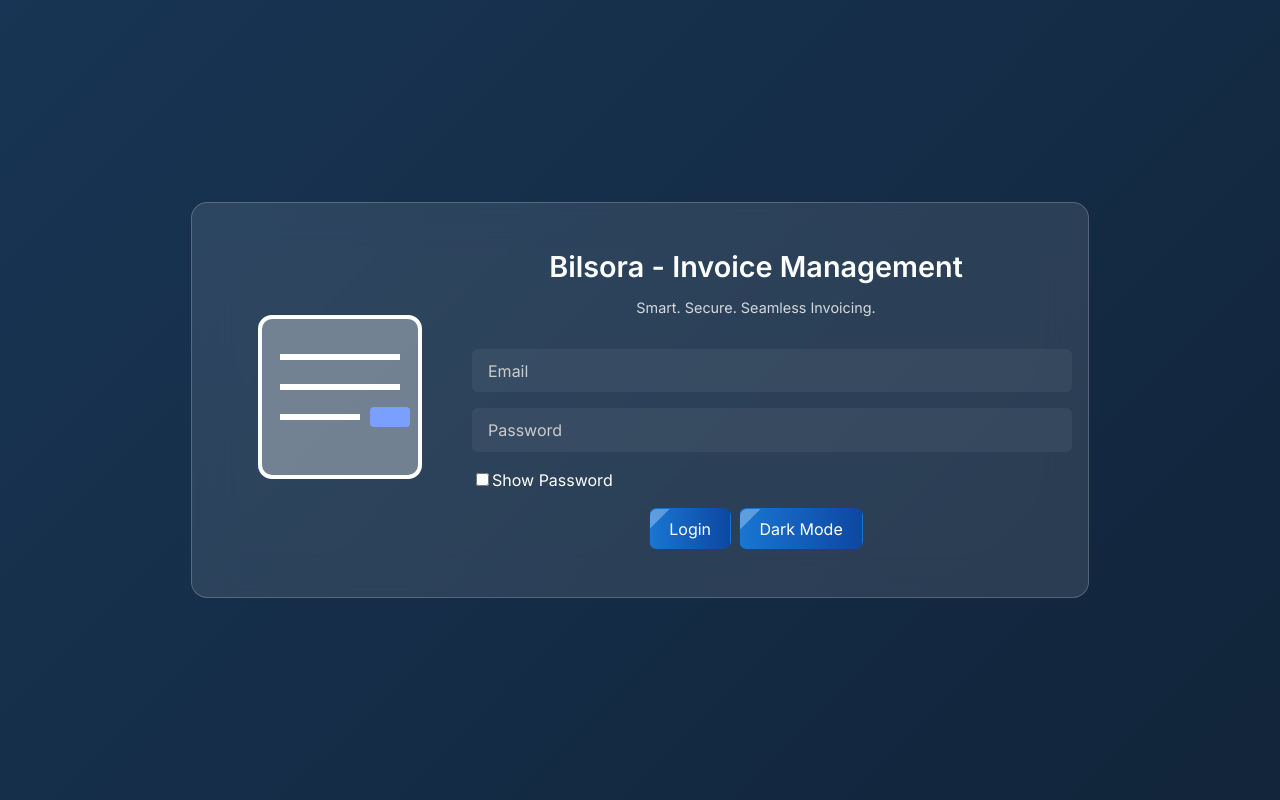
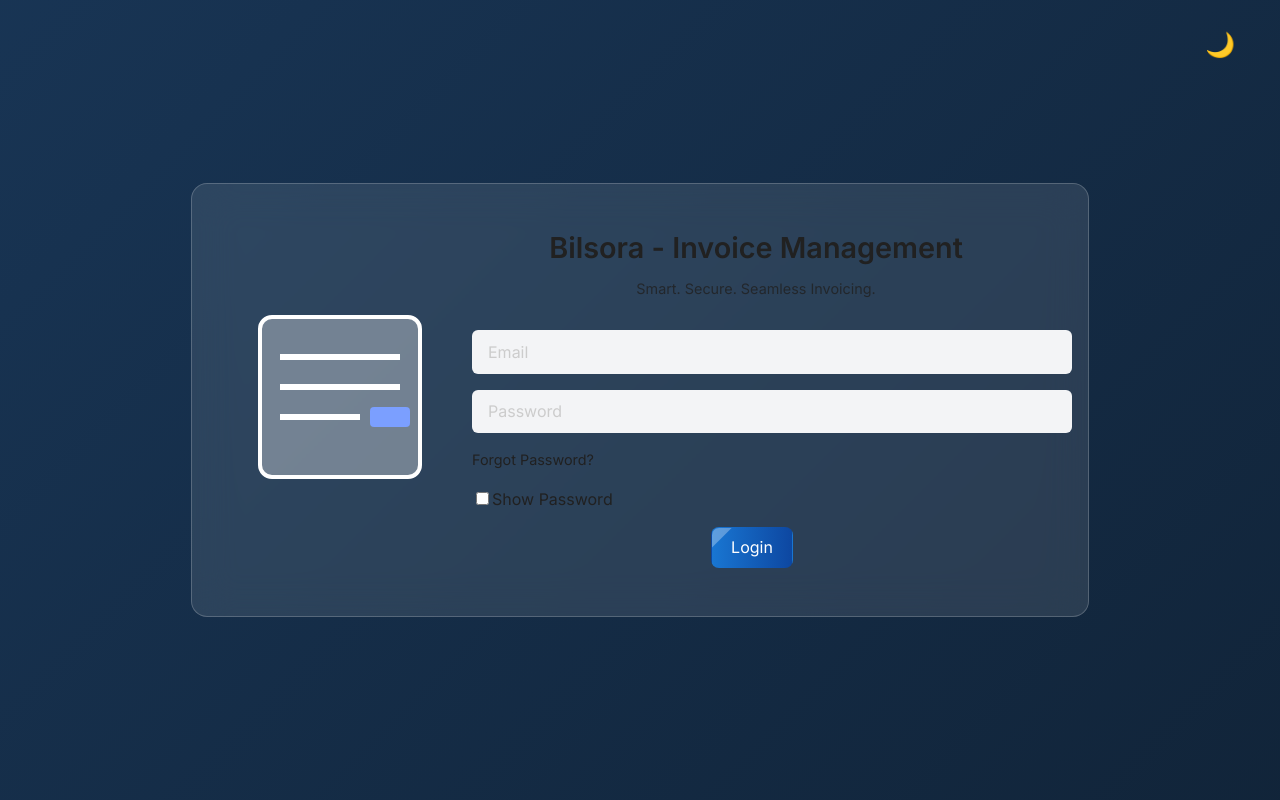
Before and after one commit to sorushikesh/invoice-management-ui, a React (Vite) app: page /invoice/management/login in a window 1280 px wide. Built offline with nearby package versions, Linux system fonts and the light colour scheme.

Commit message:
Add dark mode toggle and forgot password link

```diff
--- a/src/index.css
+++ b/src/index.css
@@ -18,6 +18,7 @@
   --color-background: #f9fafb;
   --color-surface: #ffffff;
   --button-bg: var(--color-primary);
+  --input-bg: #f3f4f6;
 
   color-scheme: light;
   color: var(--color-text);
@@ -107,11 +108,13 @@ body.dark {
   --color-background: #121212;
   --color-surface: #1e1e1e;
   --button-bg: var(--color-primary);
+  --input-bg: #2c2c2c;
   color-scheme: dark;
 }
 
 /* Futuristic login page styling */
 .login-page {
+  position: relative;
   display: flex;
   justify-content: center;
   align-items: center;
@@ -121,6 +124,27 @@ body.dark {
   background: linear-gradient(135deg, #0d1b2a, #1b3b5f, #0d1b2a);
   background-size: 400% 400%;
   animation: gradientShift 12s ease infinite;
+}
+
+.dark-mode-toggle {
+  position: absolute;
+  top: 1rem;
+  right: 1rem;
+  background: transparent;
+  border: none;
+  color: var(--color-text);
+  font-size: 1.5rem;
+  cursor: pointer;
+}
+
+.forgot-password {
+  align-self: flex-start;
+  font-size: 0.9rem;
+  color: var(--color-text);
+  text-decoration: none;
+}
+.forgot-password:hover {
+  text-decoration: underline;
 }
 
 .login-card {
@@ -133,7 +157,7 @@ body.dark {
   max-width: 800px;
   backdrop-filter: blur(20px);
   border: 1px solid rgba(255, 255, 255, 0.2);
-  color: #fff;
+  color: var(--color-text);
   opacity: 0;
   transform: translateY(20px);
   animation: fadeInUp 0.6s ease forwards;
@@ -189,8 +213,8 @@ body.dark {
   border-radius: 6px;
   border: none;
   font-size: 1rem;
-  background: rgba(255, 255, 255, 0.05);
-  color: #fff;
+  background: var(--input-bg);
+  color: var(--color-text);
   transition: box-shadow 0.3s ease, transform 0.3s ease;
 }
 
--- a/src/pages/Login.tsx
+++ b/src/pages/Login.tsx
@@ -36,6 +36,14 @@ export default function Login({ onLogin }: Props) {
 
   return (
     <div className="login-page">
+      <button
+        type="button"
+        className="dark-mode-toggle"
+        aria-label="Toggle dark mode"
+        onClick={() => setDark(!dark)}
+      >
+        {dark ? '☀️' : '🌙'}
+      </button>
       <div className="login-card">
         <div className="login-illustration">
           <img src={invoiceSvg} alt="Invoice illustration" width={200} />
@@ -69,6 +77,9 @@ export default function Login({ onLogin }: Props) {
             />
             <label htmlFor="password">Password</label>
           </div>
+          <a className="forgot-password" href="/forgot-password">
+            Forgot Password?
+          </a>
           <label style={{ alignSelf: 'flex-start' }}>
             <input
               type="checkbox"
@@ -86,9 +97,6 @@ export default function Login({ onLogin }: Props) {
             >
               {loading ? <span className="loader" /> : 'Login'}
             </button>
-            <button type="button" onClick={() => setDark(!dark)}>
-              {dark ? 'Light' : 'Dark'} Mode
-            </button>
           </div>
         </form>
       </div>
```
